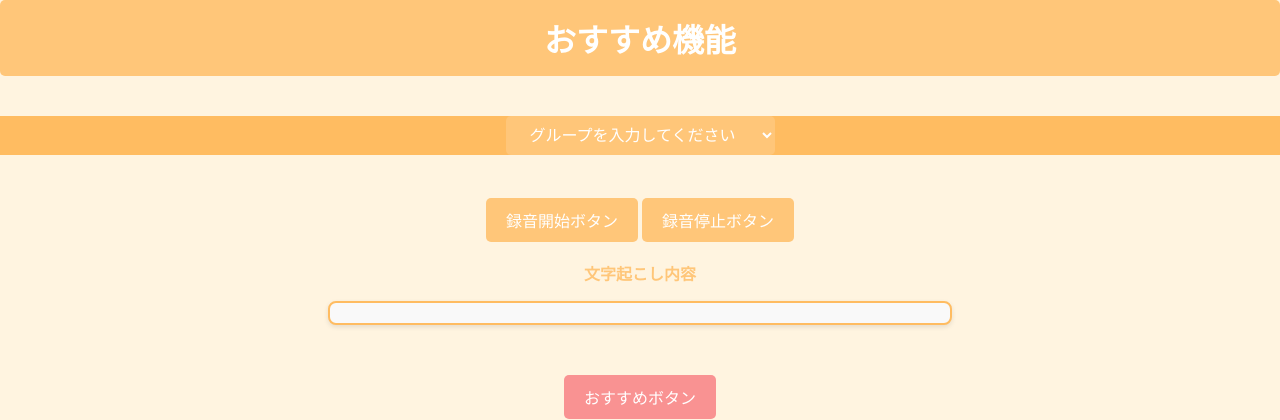
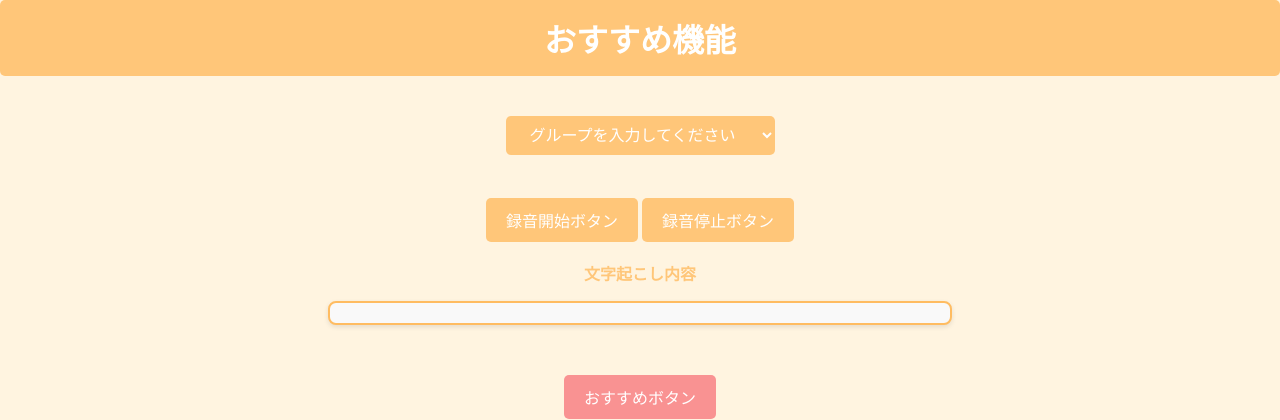
Before and after one commit to takusandayooo/geekcamp-vol-16, a Flask app: page /voice_recognition in a window 1280 px wide, with the pointer over the restyled element. Shown: the top 420 px of the page. Run offline with Flask 3, Linux system fonts and the light colour scheme.

Commit message:
revert: ホバーした際に

```diff
--- a/static/voice_recognition.css
+++ b/static/voice_recognition.css
@@ -37,10 +37,6 @@
     align-items: center;
     justify-content:space-around;
     margin: 0 0 40px 0;
-}
-
-.center2:hover {
-    background-color: #ffbc61; /* ホバー時の色 */
 }
 
 .select-button {
```
